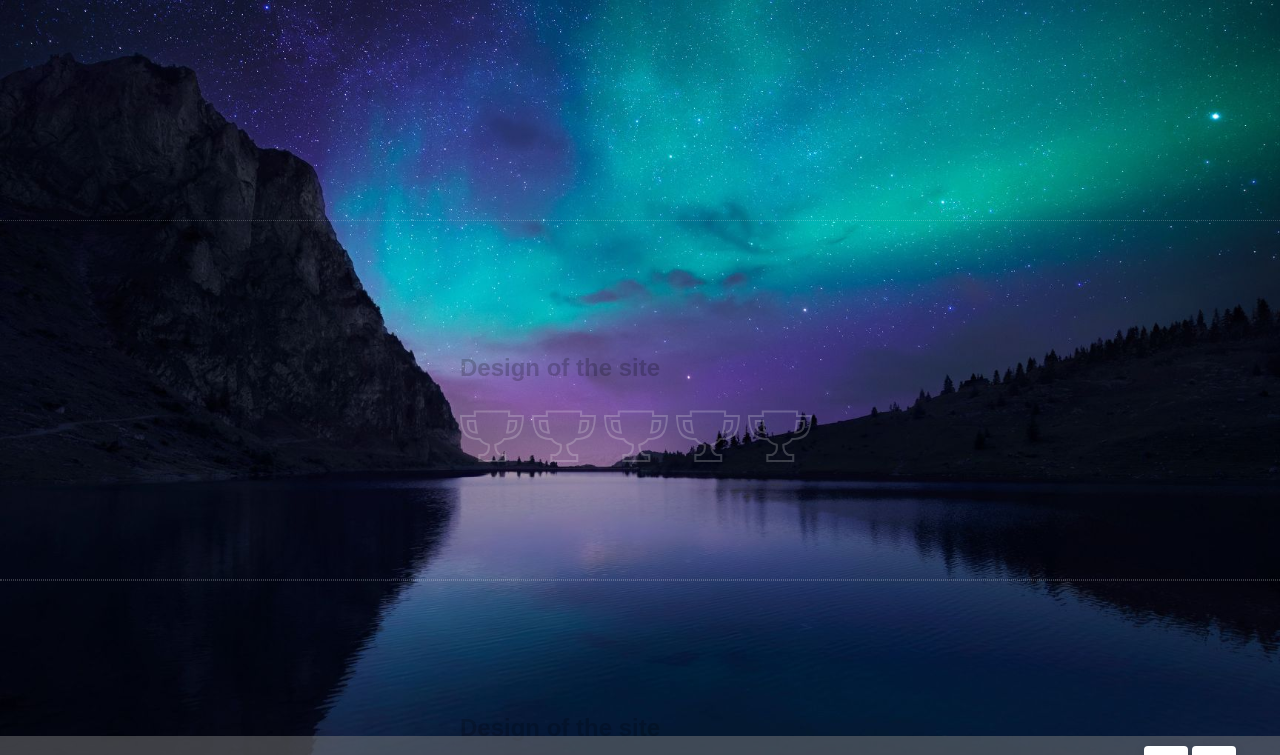
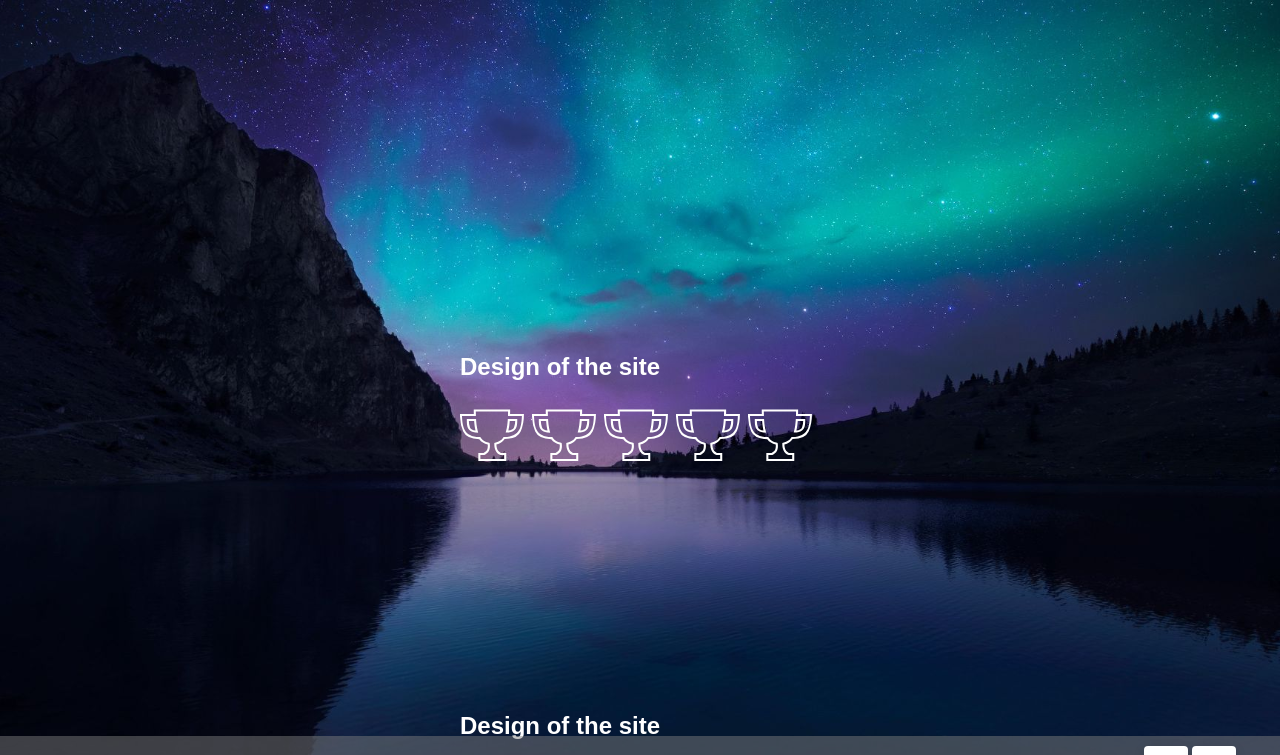
Before and after one commit to vibecode/react-feedback, a React (Create React App) app: page / in a window 1280 px wide. Shown: the top 755 px of the page. Built offline with nearby package versions, Linux system fonts and the light colour scheme.

Commit message:
adjust styles

```diff
--- a/src/App.module.scss
+++ b/src/App.module.scss
@@ -20,15 +20,18 @@
   display: flex;
   justify-content: center;
   align-items: center;
-  border-bottom: 1px dotted white;
-  border-top: 1px dotted white;
-  opacity: 0.2;
+  color: white;
+  opacity: 1;
   transition: opacity 0.4s ease-out;
+  //collapse border;
+  margin-top: -1px;
 }
 
 .question_section_focused {
   composes: question_section;
   opacity: 1;
+  border-bottom: 1px dotted white;
+  border-top: 1px dotted white;
 }
 
 .footer {
--- a/src/components/ScrollPanel.module.scss
+++ b/src/components/ScrollPanel.module.scss
@@ -38,6 +38,10 @@
   composes: button;
   pointer-events: none;
   background-color: rgba(255, 255, 255, 0.3);
+
+  svg {
+    fill: rgba(255, 255, 255, 0.322);
+  }
 }
 
 .progress {
```
